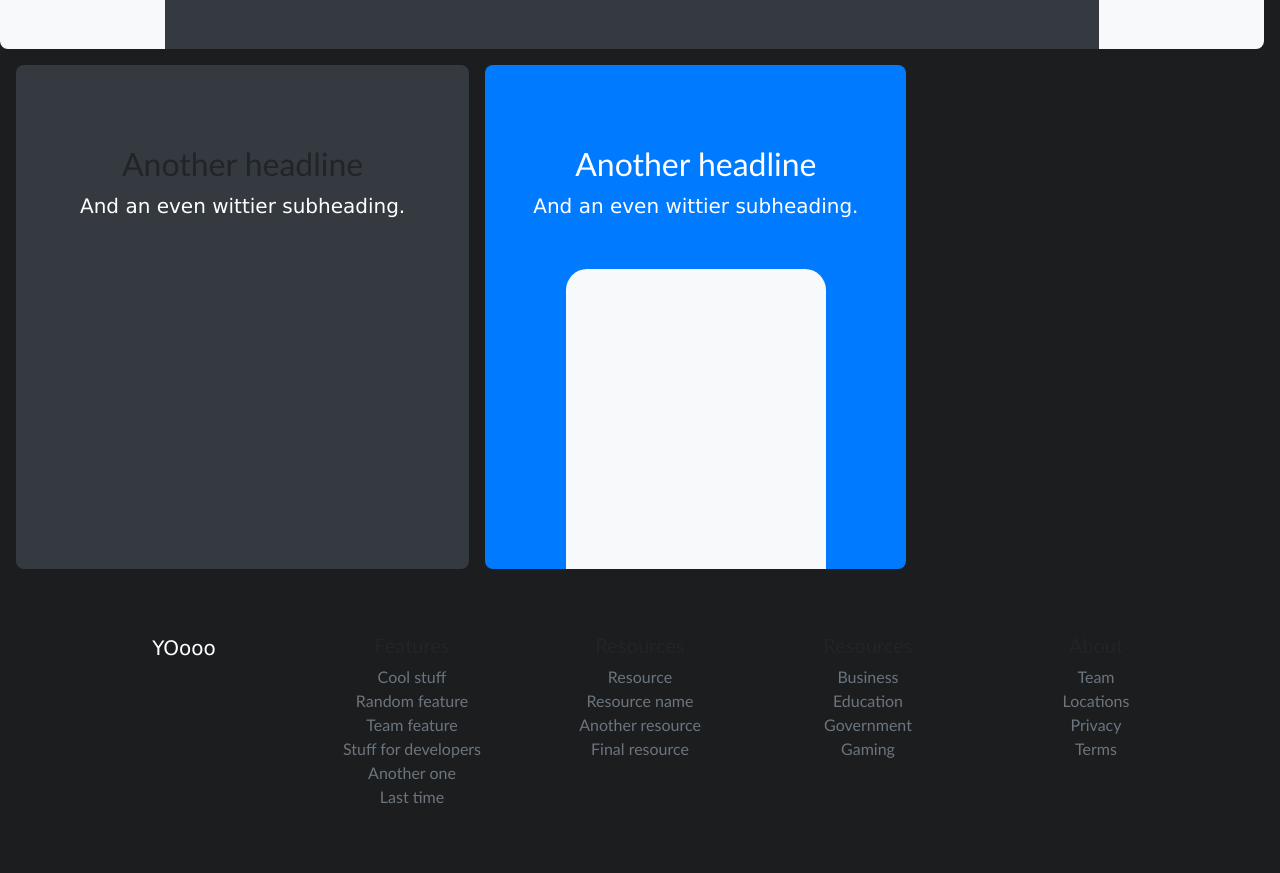
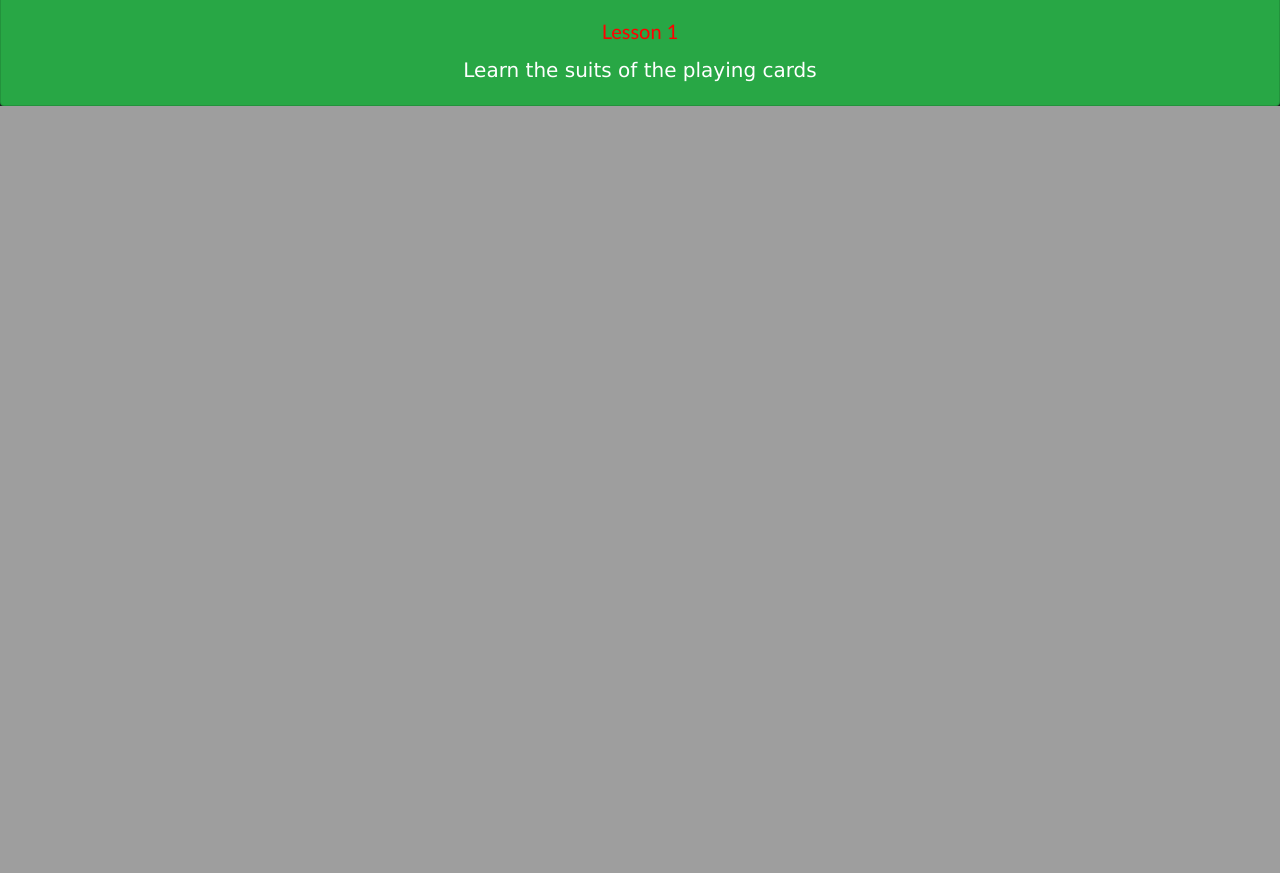
Before and after one commit to JakeL1001/pokertutorial, a Flask app: page /lessons in a window 1280 px wide. Shown: the part 1059-1932 px from the top of the page. After the commit the page ends 1165 px from the top, so only its background shows below. Run offline with Flask 2, Linux system fonts and the light colour scheme; the visitor is signed in with stand-in values (Sample User, id 1); data comes from the database, SQL or seed files in the repository; some libraries are stand-ins or nearby versions.

Commit message:
lessonhome update 2.08pm

```diff
--- a/pokerapp/static/styles/custom.css
+++ b/pokerapp/static/styles/custom.css
@@ -69,3 +69,50 @@ p {
         font-size: 18px;
     }
 }
+/**kanes**/
+.container {
+    max-width: 960px;
+  }
+
+  /*
+   * Dummy devices (replace them with your own or something else entirely!)
+   */
+
+  /*
+   * Extra utilities
+   */
+
+  .border-top { border-top: 1px solid #e5e5e5; }
+  .border-bottom { border-bottom: 1px solid #e5e5e5; }
+  .box-shadow { box-shadow: 0 .25rem .75rem rgba(0, 0, 0, .05); }
+
+  .header-main{
+    color: white;
+  }
+
+  .subtitle-text{
+    color: white;
+  }
+
+
+
+  .flex-equal > * {
+    -ms-flex: 1;
+    -webkit-box-flex: 1;
+    flex: 1;
+  }
+  @media (min-width: 768px) {
+    .flex-md-equal > * {
+      -ms-flex: 1;
+      -webkit-box-flex: 1;
+      flex: 1;
+    }
+  }
+
+  .overflow-hidden { overflow: hidden; }
+
+.card
+{
+color: red;
+
+}
--- a/pokerapp/templates/Lessons/lessonshome.html
+++ b/pokerapp/templates/Lessons/lessonshome.html
@@ -1,87 +1,12 @@
 {% extends "base.html" %}{%block content%} {% block style %} {%endblock%}
 {%block title%} Lessons {%endblock%}
-<div class="bg-success mr-md-3 pt-3 px-3 pt-md-5 px-md-5 text-center text-white overflow-hidden">
-  <div class="my-3 py-3">
-    <h2 class="display-5">The Suits</h2>
-    <p class="lead">Learn the difference between spades, diamonds, clubs and hearts.</p>
-    <img src= "https://gamek.mediacdn.vn/133514250583805952/2020/12/6/photo-1-16072288888212085984101.png"></img>
+<div class="card bg-success">
+  <img class="card-img-fluid" src="https://static.guides.co/a/uploads/1063%2F4suits.png" alt="Suits">
+  <div class="card-body">
+    <h5 class="card-title">Lesson 1</h5>
+    <p class="card-text">Learn the suits of the playing cards</p>
   </div>
 </div>
 
-<div class="bg-light mr-md-3 pt-3 px-3 pt-md-5 px-md-5 text-center overflow-hidden">
-  <div class="my-3 p-3">
-    <h2 class="display-5">Another headline</h2>
-    <p class="lead">And an even wittier subheading.</p>
-  </div>
-  <div class="bg-dark box-shadow mx-auto" style="width: 80%; height: 300px; border-radius: 21px 21px 0 0;"></div>
-</div>
-</div>
 
-
-
-<div class="d-md-flex flex-md-equal w-100 my-md-3 pl-md-3">
-
-<div class="bg-dark mr-md-3 pt-3 px-3 pt-md-5 px-md-5 text-center overflow-hidden">
-  <div class="my-3 p-3">
-    <h2 class="display-5">Another headline</h2>
-    <p class="lead">And an even wittier subheading.</p>
-  </div>
-  <div class="bg-dark box-shadow mx-auto" style="width: 80%; height: 300px; border-radius: 21px 21px 0 0;"></div>
-</div>
-
-<div class="bg-primary mr-md-3 pt-3 px-3 pt-md-5 px-md-5 text-center text-white overflow-hidden">
-  <div class="my-3 py-3">
-    <h2 class="display-5">Another headline</h2>
-    <p class="lead">And an even wittier subheading.</p>
-  </div>
-  <div class="bg-light box-shadow mx-auto" style="width: 80%; height: 300px; border-radius: 21px 21px 0 0;"></div>
-</div>
-</div>
-
-
-<footer class="container py-5">
-<div class="row">
-  <div class="col-6 col-md">
-    <p> YOooo</p>
-  </div>
-  <div class="col-6 col-md">
-    <h5>Features</h5>
-    <ul class="list-unstyled text-small">
-      <li><a class="text-muted" href="https://getbootstrap.com/docs/4.0/examples/product/#">Cool stuff</a></li>
-      <li><a class="text-muted" href="https://getbootstrap.com/docs/4.0/examples/product/#">Random feature</a></li>
-      <li><a class="text-muted" href="https://getbootstrap.com/docs/4.0/examples/product/#">Team feature</a></li>
-      <li><a class="text-muted" href="https://getbootstrap.com/docs/4.0/examples/product/#">Stuff for developers</a></li>
-      <li><a class="text-muted" href="https://getbootstrap.com/docs/4.0/examples/product/#">Another one</a></li>
-      <li><a class="text-muted" href="https://getbootstrap.com/docs/4.0/examples/product/#">Last time</a></li>
-    </ul>
-  </div>
-  <div class="col-6 col-md">
-    <h5>Resources</h5>
-    <ul class="list-unstyled text-small">
-      <li><a class="text-muted" href="https://getbootstrap.com/docs/4.0/examples/product/#">Resource</a></li>
-      <li><a class="text-muted" href="https://getbootstrap.com/docs/4.0/examples/product/#">Resource name</a></li>
-      <li><a class="text-muted" href="https://getbootstrap.com/docs/4.0/examples/product/#">Another resource</a></li>
-      <li><a class="text-muted" href="https://getbootstrap.com/docs/4.0/examples/product/#">Final resource</a></li>
-    </ul>
-  </div>
-  <div class="col-6 col-md">
-    <h5>Resources</h5>
-    <ul class="list-unstyled text-small">
-      <li><a class="text-muted" href="https://getbootstrap.com/docs/4.0/examples/product/#">Business</a></li>
-      <li><a class="text-muted" href="https://getbootstrap.com/docs/4.0/examples/product/#">Education</a></li>
-      <li><a class="text-muted" href="https://getbootstrap.com/docs/4.0/examples/product/#">Government</a></li>
-      <li><a class="text-muted" href="https://getbootstrap.com/docs/4.0/examples/product/#">Gaming</a></li>
-    </ul>
-  </div>
-  <div class="col-6 col-md">
-    <h5>About</h5>
-    <ul class="list-unstyled text-small">
-      <li><a class="text-muted" href="https://getbootstrap.com/docs/4.0/examples/product/#">Team</a></li>
-      <li><a class="text-muted" href="https://getbootstrap.com/docs/4.0/examples/product/#">Locations</a></li>
-      <li><a class="text-muted" href="https://getbootstrap.com/docs/4.0/examples/product/#">Privacy</a></li>
-      <li><a class="text-muted" href="https://getbootstrap.com/docs/4.0/examples/product/#">Terms</a></li>
-    </ul>
-  </div>
-</div>
-</footer>
 {%endblock%}
--- a/pokerapp/templates/base.html
+++ b/pokerapp/templates/base.html
@@ -46,6 +46,8 @@
         </div>
     </nav>
 
+
+
     {% block content %} {% endblock %}
 
     <script src="https://code.jquery.com/jquery-3.2.1.slim.min.js" integrity="sha384-KJ3o2DKtIkvYIK3UENzmM7KCkRr/rE9/Qpg6aAZGJwFDMVNA/GpGFF93hXpG5KkN" crossorigin="anonymous"></script>
```
